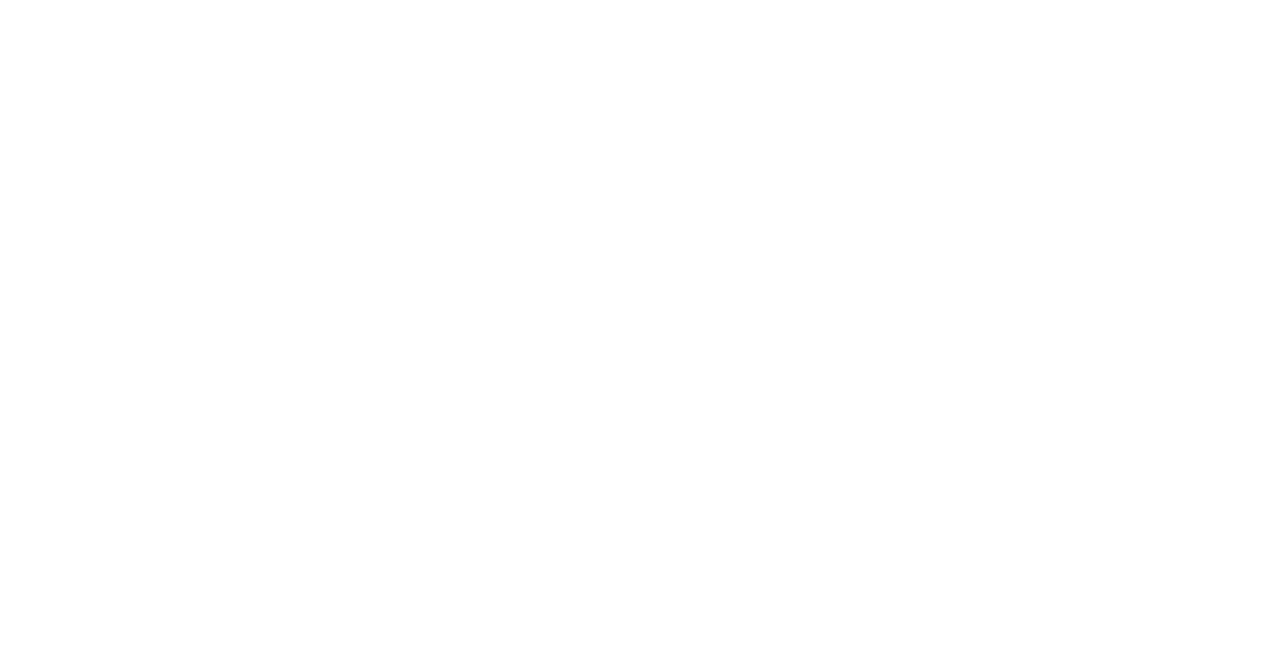
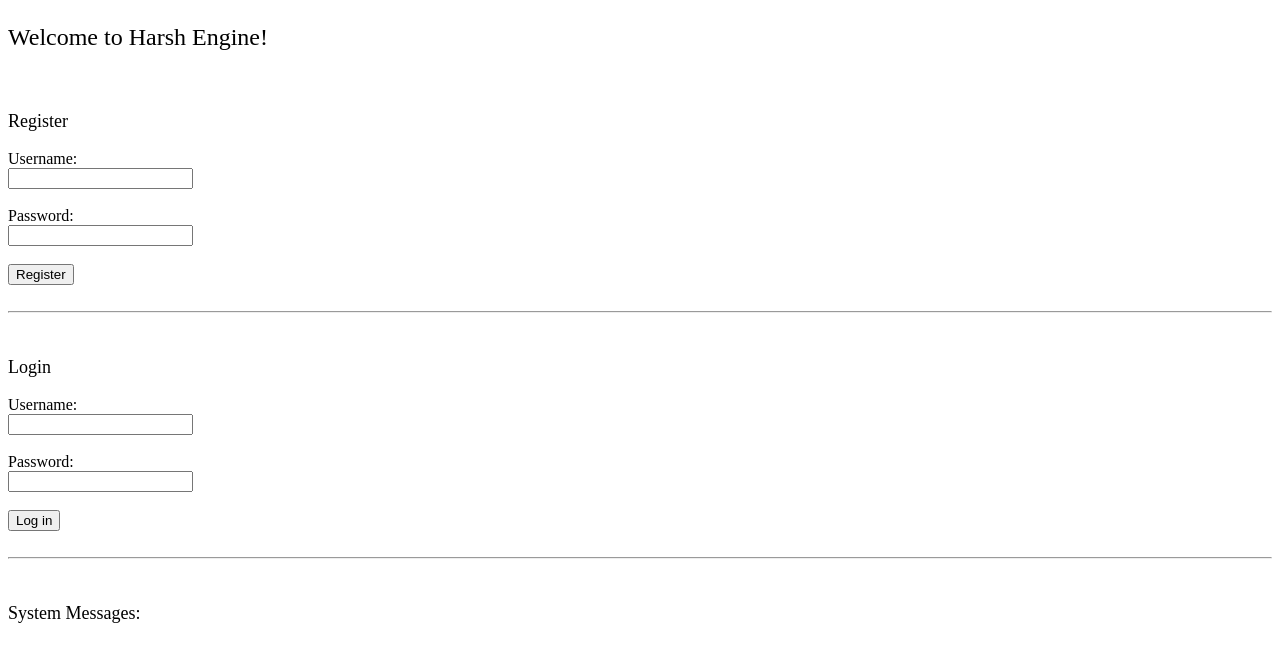
Before and after one commit to ng-23/harsh-engine, a Flask app: page / in a window 1280 px wide. Before the commit the part shown is empty. Shown: the top 662 px of the page. Run offline with Flask 3, Linux system fonts and the light colour scheme; parts of the project's set-up code (start-up, migrations or seed data) failed here and were passed over.

Commit message:
Major changes
Jinja stuffs

```diff
--- a/src/harsh_engine/app/templates/index.html
+++ b/src/harsh_engine/app/templates/index.html
@@ -5,4 +5,46 @@
 </head>
 
 <body>
+    <p style="font-size: x-large;">Welcome to Harsh Engine!</p>
+
+    <br>
+
+    <p style="font-size: large;">Register</p>
+    <form action="/auth/register" method="post">
+        <label for="username">Username:</label>
+        <br>
+        <input type="text" name="username">
+        <br><br>
+        <label for="password">Password:</label>
+        <br>
+        <input type="text" name="password">
+        <br><br>
+        <input type="submit" value="Register">
+    </form>
+
+    <br>
+    <hr>
+    <br>
+
+    <p style="font-size: large;">Login</p>
+    <form action="/auth/login" method="post">
+        <label for="username">Username:</label>
+        <br>
+        <input type="text" name="username">
+        <br><br>
+        <label for="password">Password:</label>
+        <br>
+        <input type="text" name="password">
+        <br><br>
+        <input type="submit" value="Log in">
+    </form>
+
+    <br>
+    <hr>
+    <br>
+
+    <p style="font-size: large;">System Messages: </p>
+    {% for message in get_flashed_messages() %}
+    <p style="color: red;">{{ message }}</p>
+    {% endfor %}
 </body>
```
Also changed, not shown: src/harsh_engine/app/templates/home.html (added, +12 -0 lines).
